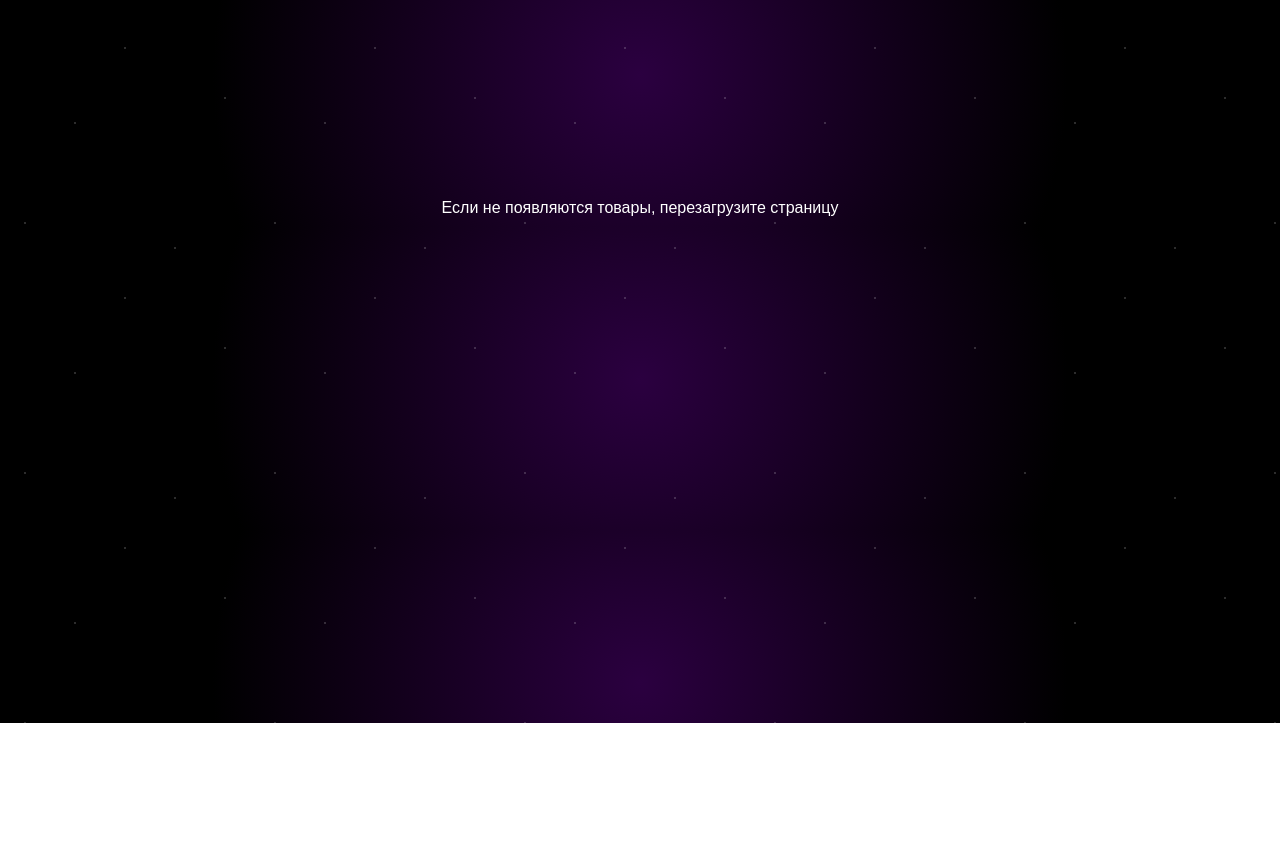
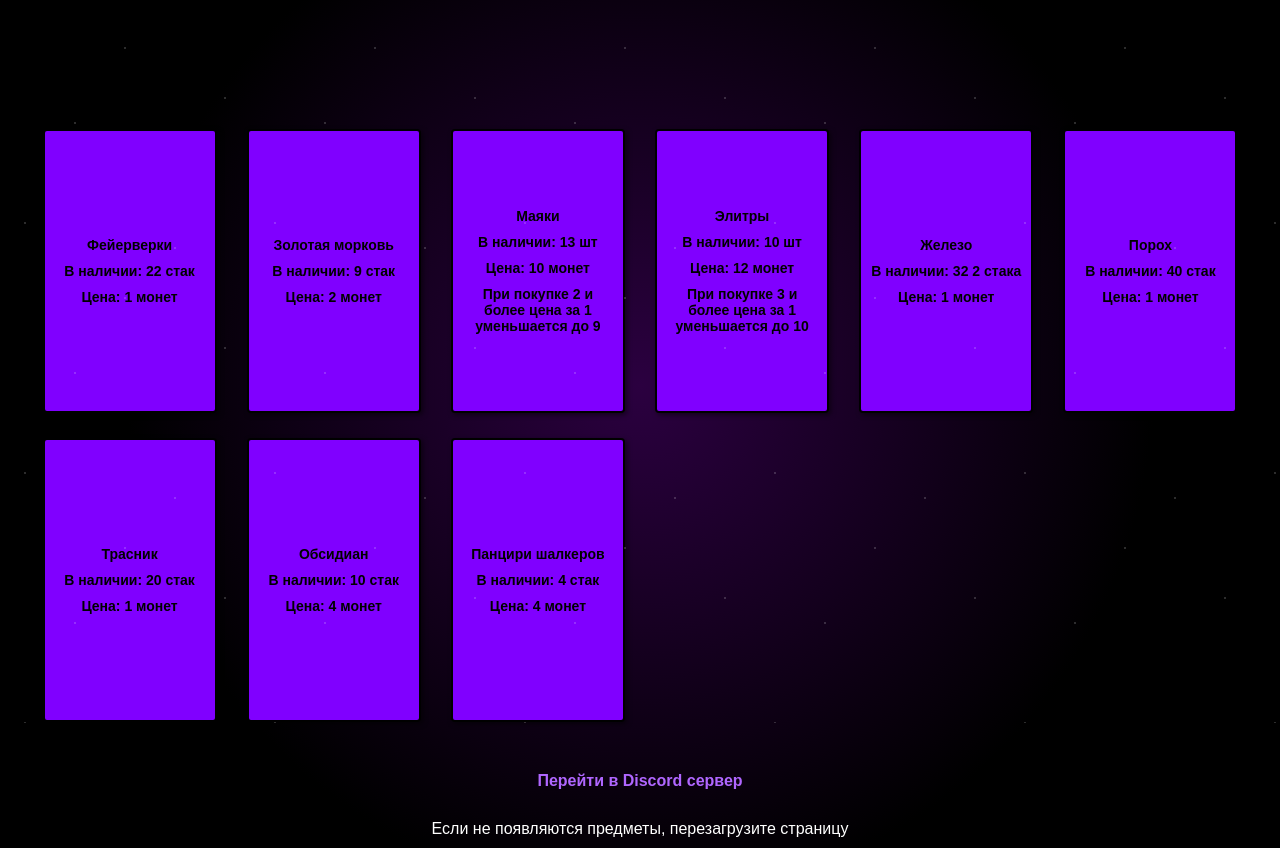
Before and after one commit to kakashka899/67Shop, a plain HTML site: page index.html in a window 1280 px wide. Shown: the part 77-925 px from the top of the page. Before the commit the page ends 800 px from the top, so only its background shows below. Drawn offline with Linux system fonts and the light colour scheme.

Commit message:
Update index.html

```diff
--- a/index.html
+++ b/index.html
@@ -81,13 +81,26 @@ footer {
     margin-top: 20px;
     padding: 10px;
 }
+.discord-link {
+    display: block;
+    text-align: center;
+    margin: 10px;
+    font-weight: bold;
+    color: #b066ff;
+    text-decoration: none;
+}
+.discord-link:hover {
+    text-shadow: 0 0 8px #c5a0ff;
+}
 </style>
 </head>
 <body>
 <h1 class="title">СПЛИН Shop</h1>
 <div class="shop" id="shop"></div>
-<footer>Если не появляются товары, перезагрузите страницу</footer>
+<a href="https://discord.gg/Gh3s5sxv" target="_blank" class="discord-link">Перейти в Discord сервер</a>
+<footer>Если не появляются предметы, перезагрузите страницу</footer>
 <script>
+window.addEventListener('DOMContentLoaded', () => {
     const inventory = [
         { name: "Фейерверки", price: 1, stock: 22, unit: "стак" },
         { name: "Золотая морковь", price: 2, stock: 9, unit: "стак" },
@@ -100,9 +113,14 @@ const inventory = [
         { name: "Панцири шалкеров", price: 4, stock: 4, unit: "стак" }
     ];const shop = document.getElementById('shop');
 
-function render() { shop.innerHTML = ""; inventory.forEach(item => { const card = document.createElement('div'); card.className = 'card'; card.innerHTML = <div>${item.name}</div><div>В наличии: ${item.stock} ${item.unit}</div><div class='price'>Цена: ${item.price} монет</div>${item.note ? <div>${item.note}</div> : ''}; shop.appendChild(card); }); }
+inventory.forEach(item => {
+    const card = document.createElement('div');
+    card.className = 'card';
+    card.innerHTML = `<div>${item.name}</div><div>В наличии: ${item.stock} ${item.unit}</div><div class='price'>Цена: ${item.price} монет</div>${item.note ? `<div>${item.note}</div>` : ''}`;
+    shop.appendChild(card);
+});
 
-render(); </script>
+}); </script>
 
 </body>
 </html>
```
Lines whose indentation alone changed are shown as unchanged.
